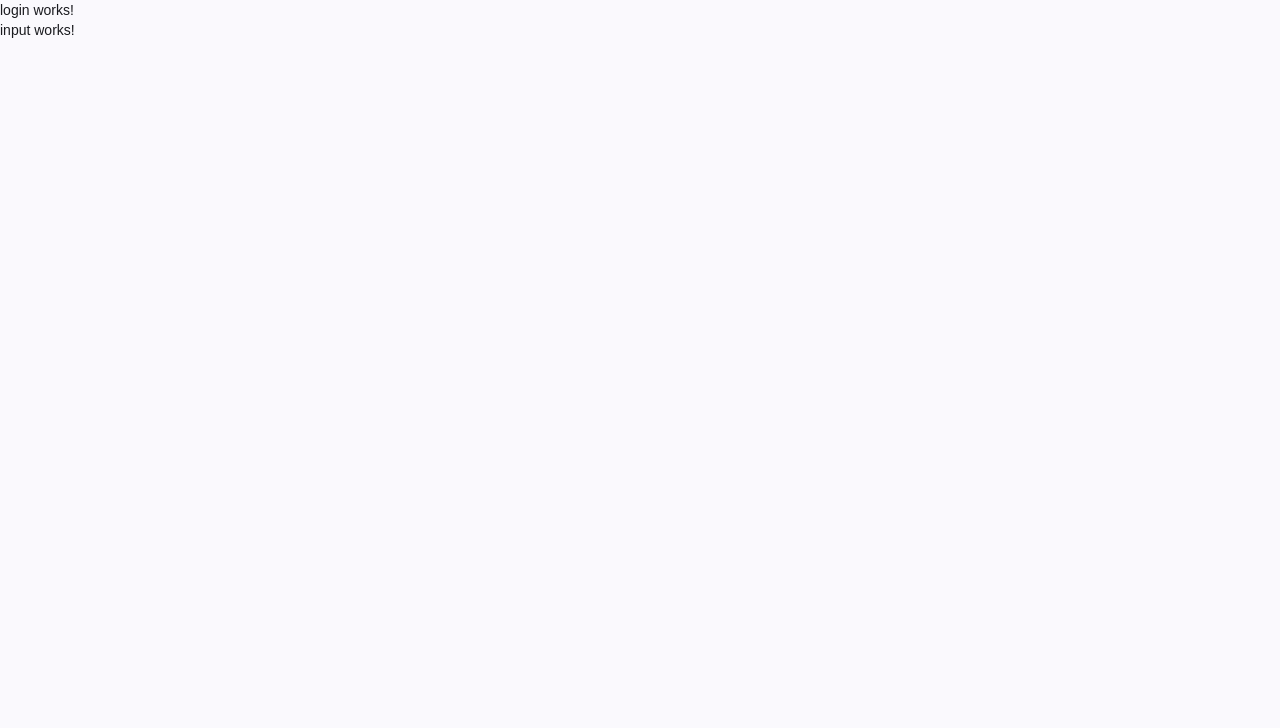
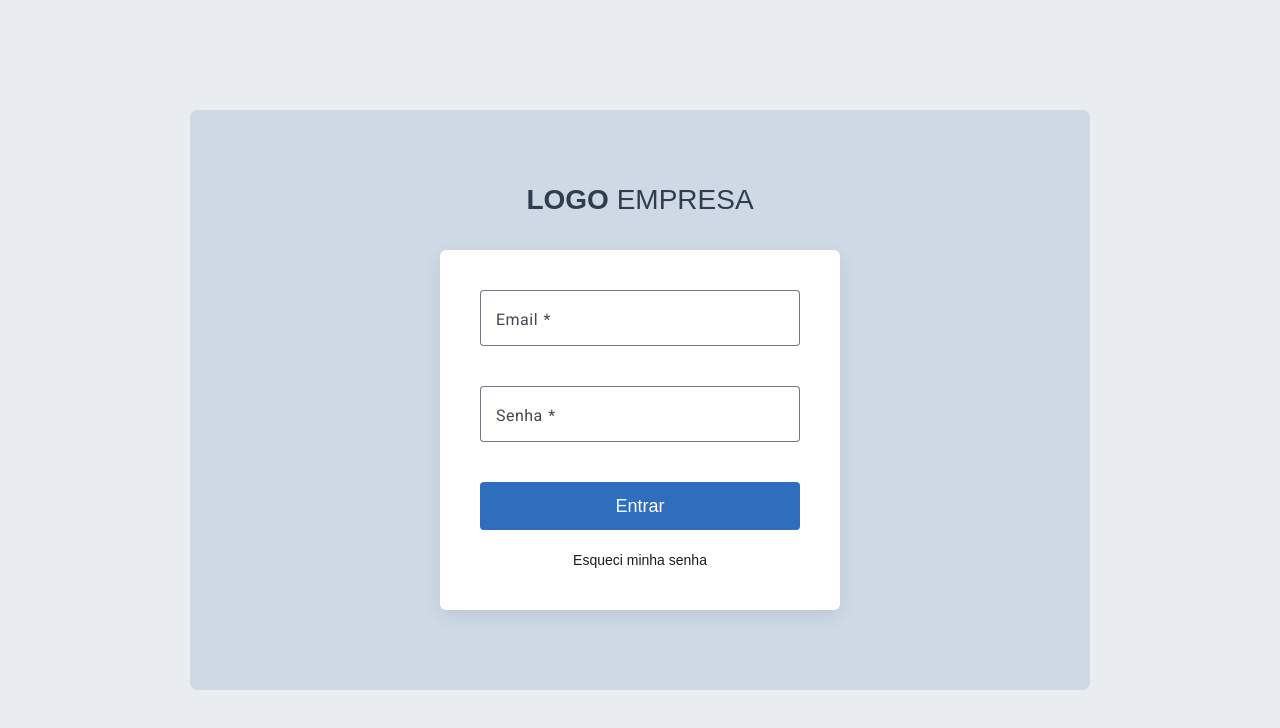
Before and after one commit to pedroin1/bpm-lite-angular, an Angular app: page / in a window 1280 px wide. Shown: the top 728 px of the page. Built offline with nearby package versions, Linux system fonts and the light colour scheme.

Commit message:
Adicionando input e criando tela de login

```diff
--- /dev/null
+++ b/src/app/components/forms/login-form.ts
@@ -0,0 +1,16 @@
+import { FormControl, FormGroup, Validators } from '@angular/forms';
+import { LOGIN_FORM_PASSWORD_MAX_LENGTH } from '@app/constans/login-form';
+import { LoginForm } from '@app/entities/login-form';
+
+export const createLoginForm = () => {
+  return new FormGroup<LoginForm>({
+    email: new FormControl<string>('', {
+      nonNullable: true,
+      validators: [Validators.required, Validators.email],
+    }),
+    password: new FormControl<string>('', {
+      nonNullable: true,
+      validators: [Validators.required, Validators.maxLength(LOGIN_FORM_PASSWORD_MAX_LENGTH)],
+    }),
+  });
+};
--- a/src/app/components/input/input.html
+++ b/src/app/components/input/input.html
@@ -1 +1,20 @@
-<p>input works!</p>
+<mat-form-field appearance="outline">
+  <mat-label class="input__label">
+    {{ label() }}
+  </mat-label>
+
+  <input
+    matInput
+    [type]="type()"
+    [placeholder]="placeholder()"
+    [formControl]="control()"
+    [attr.maxlength]="maxLength()"
+    [attr.minlength]="minLength()"
+  />
+
+  @if (control().errors && control().touched) {
+    <mat-error>
+      {{ getErrorMessage() }}
+    </mat-error>
+  }
+</mat-form-field>
--- a/src/app/components/input/input.scss
+++ b/src/app/components/input/input.scss
@@ -1,3 +1,8 @@
 :host {
   display: block;
+  width: 100%;
 }
+
+.mat-mdc-form-field {
+  width: 100% !important;
+}
--- a/src/app/components/input/input.ts
+++ b/src/app/components/input/input.ts
@@ -1,10 +1,48 @@
-import { ChangeDetectionStrategy, Component } from '@angular/core';
+import { Component, computed, input } from '@angular/core';
+import { FormControl, FormsModule, ReactiveFormsModule } from '@angular/forms';
+import { MatFormFieldModule } from '@angular/material/form-field';
+import { MatInputModule } from '@angular/material/input';
+import { InputType } from '@app/entities/input-types';
 
 @Component({
   selector: 'app-input',
-  imports: [],
+  imports: [FormsModule, MatFormFieldModule, MatInputModule, ReactiveFormsModule],
   templateUrl: './input.html',
   styleUrl: './input.scss',
-  changeDetection: ChangeDetectionStrategy.OnPush,
 })
-export class Input {}
+export class Input {
+  readonly label = input.required<string>();
+
+  readonly placeholder = input.required<string>();
+
+  readonly control = input.required<FormControl>();
+
+  readonly type = input<InputType>('text');
+
+  readonly errorMessages = input<Record<string, string> | undefined>();
+
+  readonly maxLength = input<number>();
+
+  readonly minLength = input<number>();
+
+  readonly maxLenghtReached = computed(() => {
+    const control = this.control();
+    const max = this.maxLength();
+
+    if (!control || !max) return false;
+
+    return control.value.length >= max;
+  });
+
+  protected getErrorMessage(): string {
+    const control = this.control();
+
+    if (!control || !control.errors) return '';
+
+    const firstErrorKey = Object.keys(control.errors)[0];
+
+    const messages = this.errorMessages();
+
+    return messages?.[firstErrorKey] ?? 'Campo inválido';
+  }
+}
--- /dev/null
+++ b/src/app/constans/login-form-error.ts
@@ -0,0 +1,12 @@
+import { LOGIN_FORM_PASSWORD_MAX_LENGTH } from './login-form';
+
+export const loginErrorMessages = {
+  email: {
+    required: 'E-mail é obrigatório',
+    email: 'E-mail inválido',
+  },
+  password: {
+    required: 'Senha é obrigatória',
+    maxlength: `Máximo de ${LOGIN_FORM_PASSWORD_MAX_LENGTH} caracteres`,
+  },
+};
--- /dev/null
+++ b/src/app/constans/login-form.ts
@@ -0,0 +1 @@
+export const LOGIN_FORM_PASSWORD_MAX_LENGTH = 20;
--- /dev/null
+++ b/src/app/entities/input-types.ts
@@ -0,0 +1,11 @@
+export type InputType =
+  | 'text'
+  | 'password'
+  | 'email'
+  | 'number'
+  | 'tel'
+  | 'url'
+  | 'search'
+  | 'date'
+  | 'datetime-local'
+  | 'time';
--- /dev/null
+++ b/src/app/entities/login-form.ts
@@ -0,0 +1,6 @@
+import { FormControl } from '@angular/forms';
+
+export type LoginForm = {
+  email: FormControl<string>;
+  password: FormControl<string>;
+};
--- a/src/app/pages/login/login.html
+++ b/src/app/pages/login/login.html
@@ -1,2 +1,23 @@
-<p>login works!</p>
-<app-input></app-input>
+<div class="login">
+  <div class="login__box">
+    <div class="login__logo"><strong>LOGO</strong> EMPRESA</div>
+    <form [formGroup]="form()" class="login__form">
+      <app-input
+        label="Email"
+        placeholder="Digite seu email"
+        [control]="this.form().controls.email"
+        [errorMessages]="errorMessages.email"
+      ></app-input
+      ><app-input
+        label="Senha"
+        placeholder="***********"
+        type="password"
+        [maxLength]="passwordMaxLength"
+        [control]="this.form().controls.password"
+        [errorMessages]="errorMessages.password"
+      ></app-input>
+      <button class="login__button">Entrar</button>
+      <a href="">Esqueci minha senha</a>
+    </form>
+  </div>
+</div>
--- a/src/app/pages/login/login.scss
+++ b/src/app/pages/login/login.scss
@@ -0,0 +1,62 @@
+.login {
+  height: 100vh;
+  display: flex;
+  align-items: center;
+  justify-content: center;
+  background: #e9edf2;
+
+  &__box {
+    width: 100%;
+    max-width: 900px;
+    background: #cfd9e6; // azul claro da imagem
+    padding: 80px 0;
+    border-radius: 8px;
+
+    display: flex;
+    flex-direction: column;
+    align-items: center;
+    position: relative;
+    gap: 40px;
+  }
+
+  &__logo {
+    font-size: 28px;
+    color: #2f3e4f;
+  }
+
+  &__form {
+    width: 400px;
+    background: #ffffff;
+    padding: 40px;
+    border-radius: 6px;
+    box-shadow: 0 6px 18px rgba(0, 0, 0, 0.08);
+
+    display: flex;
+    flex-direction: column;
+    justify-content: center;
+    align-items: center;
+    gap: 20px;
+  }
+
+  &__button {
+    width: 100%;
+    height: 48px;
+    background: #2f6ebc;
+    border: none;
+    border-radius: 4px;
+    color: white;
+    font-size: 18px;
+    cursor: pointer;
+
+    &:hover {
+      background: #24579b;
+    }
+  }
+
+  &__forgot {
+    text-align: center;
+    font-size: 14px;
+    color: #5a6d82;
+    cursor: pointer;
+  }
+}
--- a/src/app/pages/login/login.ts
+++ b/src/app/pages/login/login.ts
@@ -1,10 +1,21 @@
-import { Component } from '@angular/core';
+import { Component, signal, WritableSignal } from '@angular/core';
+import { FormGroup, ReactiveFormsModule } from '@angular/forms';
 import { Input } from '@app/components/input/input';
+import { createLoginForm } from '@app/components/forms/login-form';
+import { LoginForm } from '@app/entities/login-form';
+import { loginErrorMessages } from '@app/constans/login-form-error';
+import { LOGIN_FORM_PASSWORD_MAX_LENGTH } from '@app/constans/login-form';
 
 @Component({
   selector: 'app-login',
-  imports: [Input],
+  imports: [Input, ReactiveFormsModule],
   templateUrl: './login.html',
   styleUrl: './login.scss',
 })
-export class Login {}
+export class Login {
+  protected readonly form: WritableSignal<FormGroup<LoginForm>> = signal(createLoginForm());
+
+  protected readonly errorMessages = loginErrorMessages;
+
+  protected readonly passwordMaxLength = LOGIN_FORM_PASSWORD_MAX_LENGTH;
+}
```
